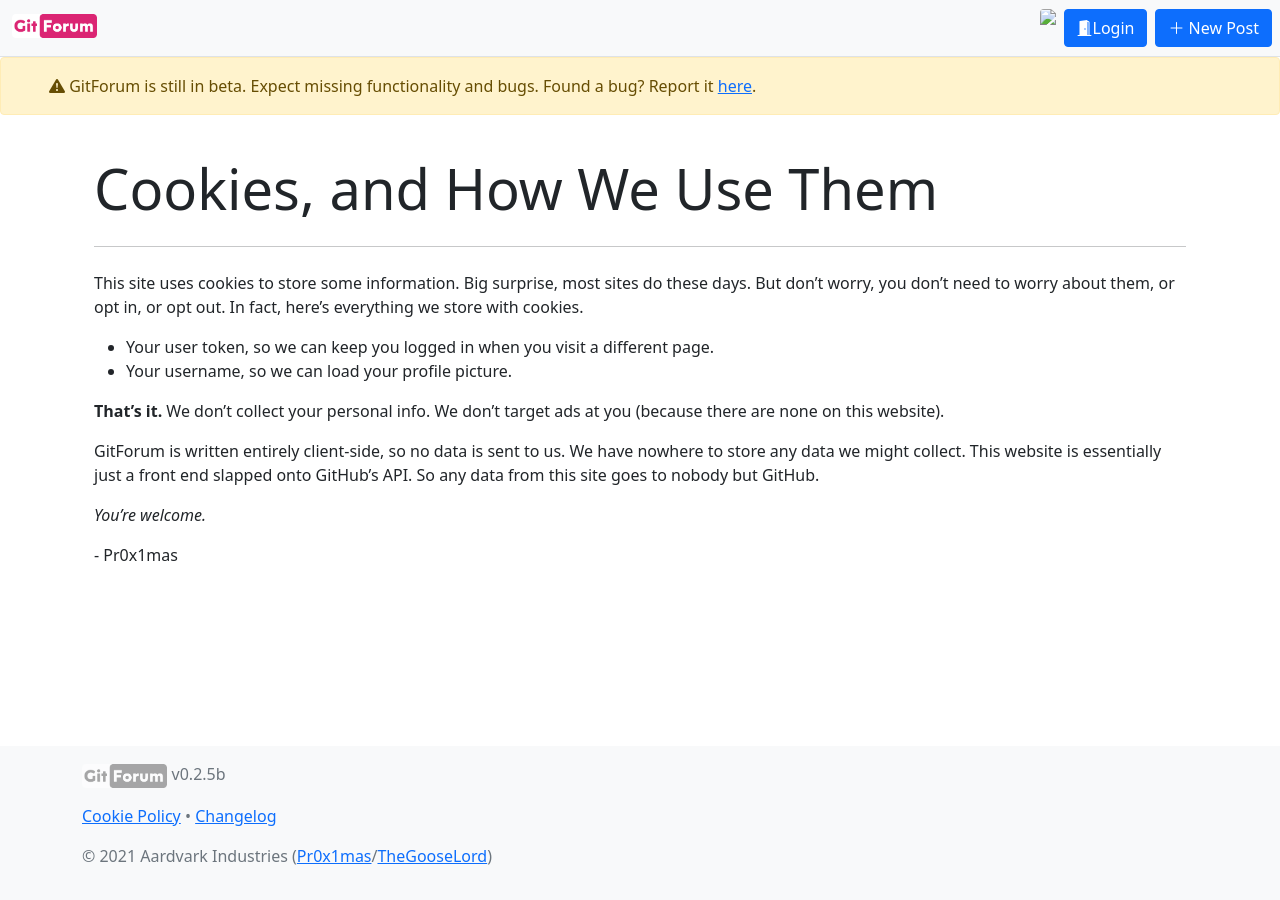
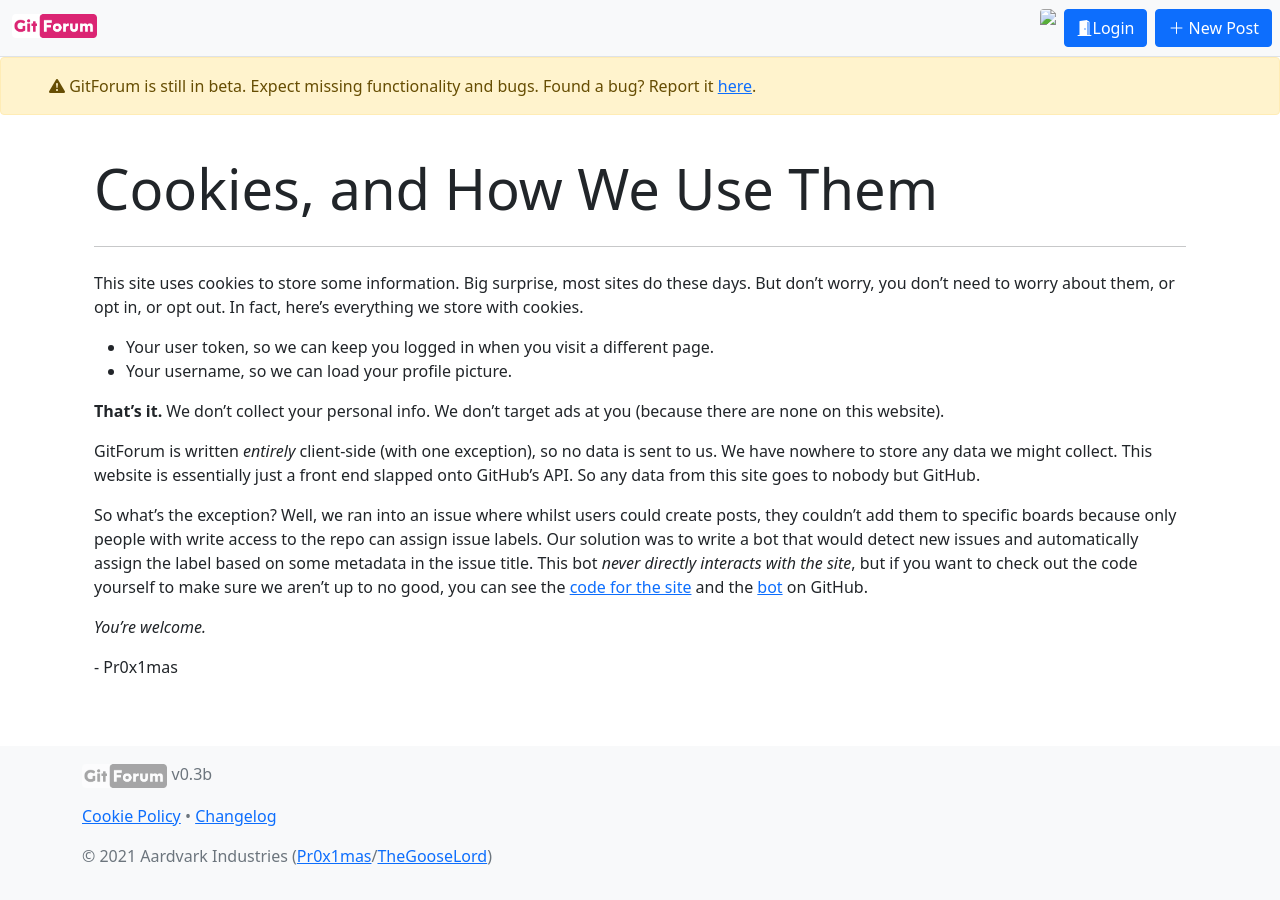
Before and after one commit to Aardvark-Industries/GitForum, a Jekyll site: the page built from cookies.md, in a window 1280 px wide. Built offline with Jekyll 4.4.1, drawn with Linux system fonts in a browser that asks for light colours; nearby versions of some CDN libraries; comment, search, counter and statistics services are not loaded.

Commit message:
Add profile pic to profile page
- Switch to bot system to assign labels
- Add profile pic to profile page

```diff
--- a/_config.yml
+++ b/_config.yml
@@ -1,5 +1,5 @@
 title: GitForum
-version: 0.2.5b
+version: 0.3b
 
 owner: Aardvark-Industries
 repo: GitForum
--- a/cookies.md
+++ b/cookies.md
@@ -10,7 +10,9 @@
 
 **That's it.** We don't collect your personal info. We don't target ads at you (because there are none on this website).
 
-GitForum is written entirely client-side, so no data is sent to us. We have nowhere to store any data we might collect. This website is essentially just a front end slapped onto GitHub's API. So any data from this site goes to nobody but GitHub.
+GitForum is written *entirely* client-side (with one exception), so no data is sent to us. We have nowhere to store any data we might collect. This website is essentially just a front end slapped onto GitHub's API. So any data from this site goes to nobody but GitHub.
+
+So what's the exception? Well, we ran into an issue where whilst users could create posts, they couldn't add them to specific boards because only people with write access to the repo can assign issue labels. Our solution was to write a bot that would detect new issues and automatically assign the label based on some metadata in the issue title. This bot *never directly interacts with the site*, but if you want to check out the code yourself to make sure we aren't up to no good, you can see the [code for the site](https://github.com/Aardvark-Industries/GitForum) and the [bot](https://github.com/Aardvark-Industries/GitForum-bot) on GitHub.
 
 *You're welcome.*
 
--- a/profile.html
+++ b/profile.html
@@ -2,6 +2,7 @@
 layout: default
 ---
 
+<img style="max-width: 100%;" class="rounded" id="profilePic">
 <h1 class="display-4 placeholder-glow" id="pageTitle"><span class="placeholder col-7"></span></h1>
 <h2 class="lead" id="pageDescription">
     <span class="placeholder col-4"></span> <!-- fancy glowing placeholders -->
```
Also changed, not shown: other parts of profile.html (+1 -0 lines), changelog.md.
